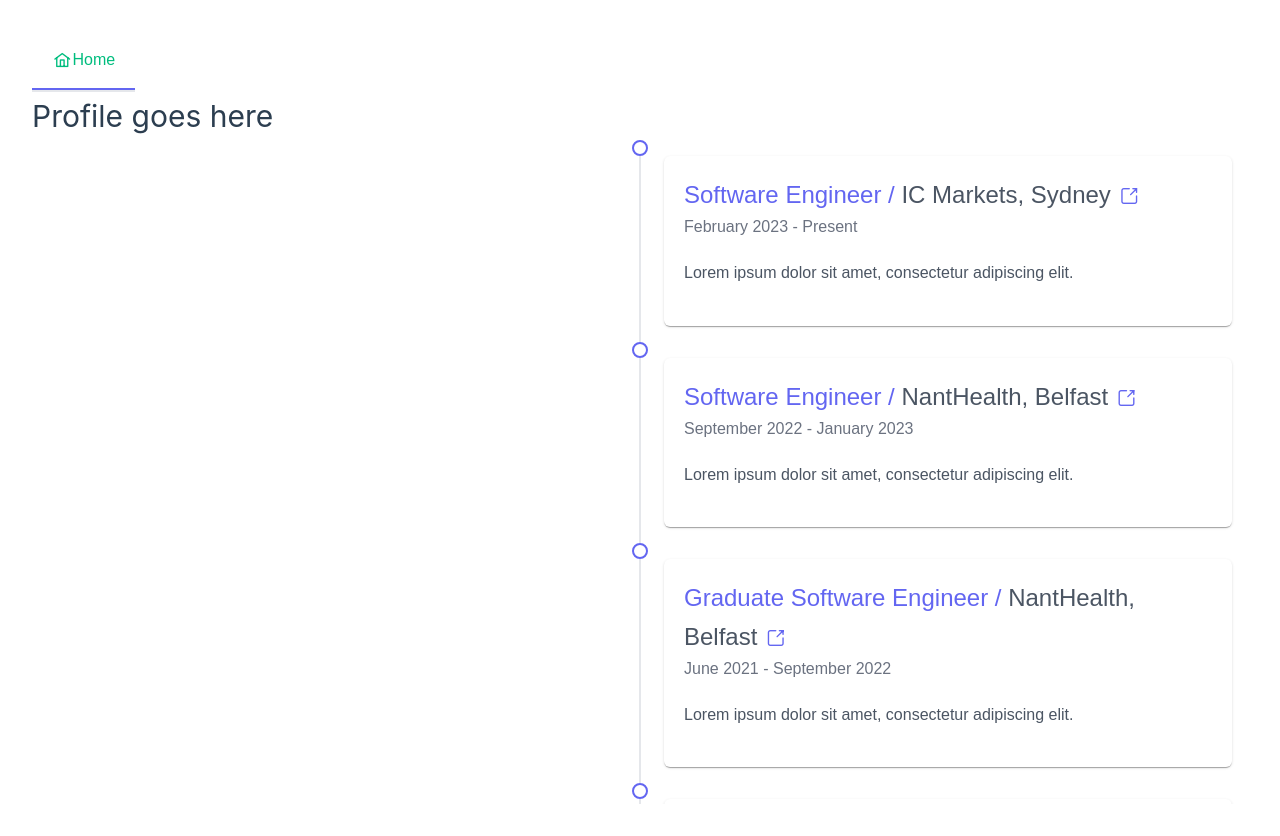
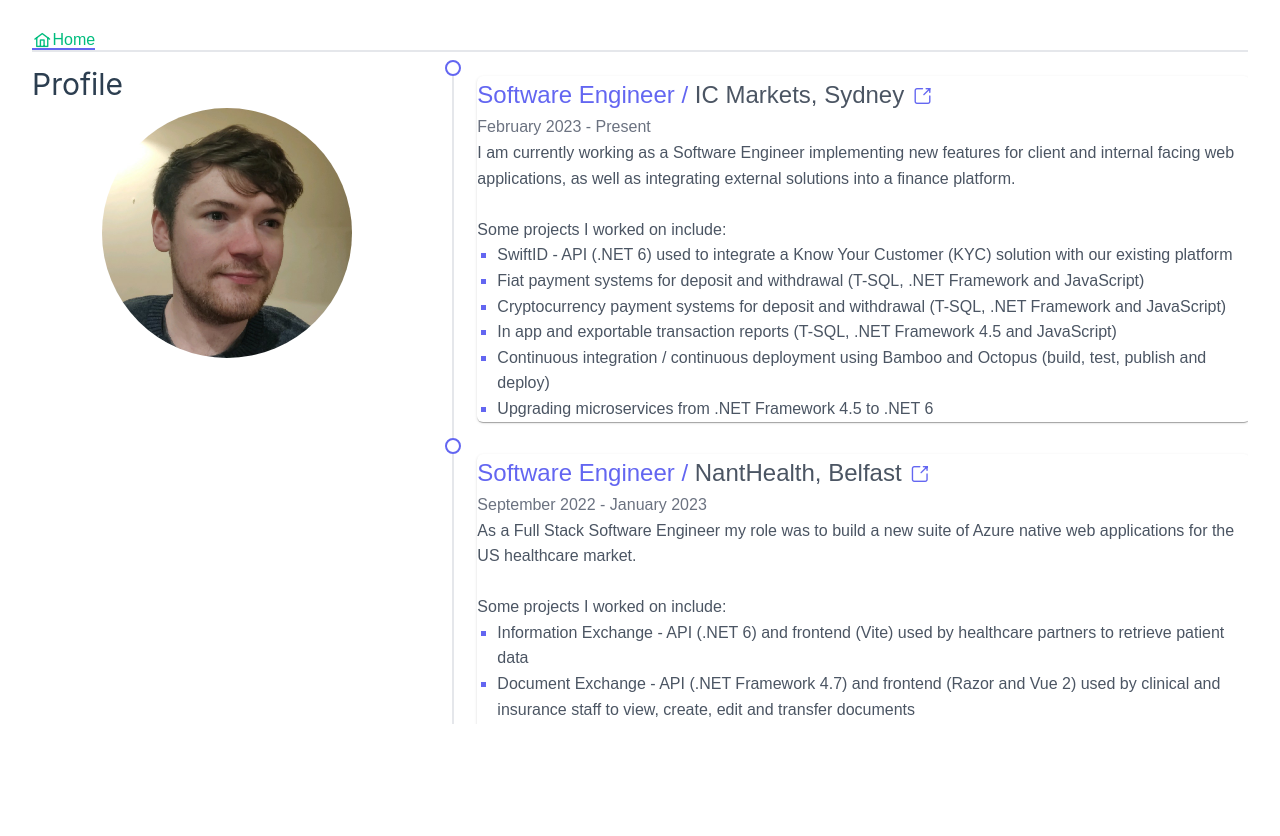
Before and after one commit to ThatGuyKalvin/ThatGuyKalvin.github.io, a Vue app in the folder app/: page / in a window 1280 px wide. After the commit the page ends 800 px from the top, so only its background shows below. Built offline with nearby package versions, Linux system fonts and the light colour scheme; a web font is replaced by a local one.

Commit message:
Update experience and fix layout for all devices

```diff
--- a/app/package.json
+++ b/app/package.json
@@ -19,7 +19,8 @@
     "primeicons": "^6.0.1",
     "primevue": "^3.29.2",
     "vue": "^3.3.4",
-    "vue-router": "^4.2.2"
+    "vue-router": "^4.2.2",
+    "vuetify": "^3.3.12"
   },
   "devDependencies": {
     "@rushstack/eslint-patch": "^1.2.0",
--- a/app/src/App.vue
+++ b/app/src/App.vue
@@ -5,26 +5,22 @@ import ProfileView from './views/ProfileView.vue';
 </script>
 
 <template>
-  <header>
-      <HeaderBar />
+  <header class="header">
+    <HeaderBar />
   </header>
-  <div id="left" class="left">
-    <ProfileView />
-  </div>
-  <div id="right" class="right">
-    <RouterView />
-  </div>
+  <v-row>
+    <v-col cols="12" xs="12" md="4">
+        <ProfileView />
+    </v-col>
+    <v-col cols="12" xs="12" md="8">
+        <RouterView />
+    </v-col>
+  </v-row>
 </template>
 
 
-
 <style scoped>
-@media (min-width: 1024px) {
-
-  header {
-    display: flex;
-    place-items: flex-start;
-    flex-wrap: wrap;
-  }
+.header {
+  padding-bottom: 4px;
 }
 </style>
--- a/app/src/data/experienceData.ts
+++ b/app/src/data/experienceData.ts
@@ -5,7 +5,15 @@ export const experienceList: Experience[] = [
     id: 1,
     company: 'IC Markets',
     role: 'Software Engineer',
-      description: 'Lorem ipsum dolor sit amet, consectetur adipiscing elit.',
+    description: 'I am currently working as a Software Engineer implementing new features for client and internal facing web applications, as well as integrating external solutions into a finance platform.',
+    projects: [
+      "SwiftID - API (.NET 6) used to integrate a Know Your Customer (KYC) solution with our existing platform",
+      "Fiat payment systems for deposit and withdrawal (T-SQL, .NET Framework and JavaScript)",
+      "Cryptocurrency payment systems for deposit and withdrawal (T-SQL, .NET Framework and JavaScript)",
+      "In app and exportable transaction reports (T-SQL, .NET Framework 4.5 and JavaScript)",
+      "Continuous integration / continuous deployment using Bamboo and Octopus (build, test, publish and deploy)",
+      "Upgrading microservices from .NET Framework 4.5 to .NET 6"
+    ],
     date: 'February 2023 - Present',
     website: 'https://icmarkets.com.au',
     city: 'Sydney'
@@ -14,7 +22,18 @@ export const experienceList: Experience[] = [
     id: 2,
     company: 'NantHealth',
     role: 'Software Engineer',
-      description: 'Lorem ipsum dolor sit amet, consectetur adipiscing elit.',
+    description: 'As a Full Stack Software Engineer my role was to build a new suite of Azure native web applications for the US healthcare market.',
+    projects: [
+      "Information Exchange - API (.NET 6) and frontend (Vite) used by healthcare partners to retrieve patient data",
+      "Document Exchange - API (.NET Framework 4.7) and frontend (Razor and Vue 2) used by clinical and insurance staff to view, create, edit and transfer documents",
+      "Portal microservice (header, footer, and menu) using Vite",
+      "Event based logging system (.NET 6) following FHIR industry standard",
+      "Okta log retention system (.NET 6)",
+      "API Manager and IdentityServer4 patching",
+      "Unit, functional, and integration tests (C#, TypeScript and Robot Framework)",
+      "Secure and compliant azure terraform modules for function apps, web apps, networking, etc.",
+      "Continuous integration / continuous deployment using Azure Pipelines (infrastructure, build, test, publish and deploy)"
+    ],
     website: 'https://nanthealth.com',
     date: 'September 2022 - January 2023',
     city: 'Belfast'
@@ -23,7 +42,18 @@ export const experienceList: Experience[] = [
     id: 3,
     company: 'NantHealth',
     role: 'Graduate Software Engineer',
-      description: 'Lorem ipsum dolor sit amet, consectetur adipiscing elit.',
+    description: 'As a Graduate Full Stack Software Engineer my role was to build a new suite of Azure native web applications for the US healthcare market.',
+    projects: [
+      "Information Exchange - API (.NET 6) and frontend (Vite) used by healthcare partners to retrieve patient data",
+      "Document Exchange - API (.NET Framework 4.7) and frontend (Razor and Vue 2) used by clinical and insurance staff to view, create, edit and transfer documents",
+      "Portal microservice (header, footer, and menu) using Vite",
+      "Event based logging system (.NET 6) following FHIR industry standard",
+      "Okta log retention system (.NET 6)",
+      "API Manager and IdentityServer4 patching",
+      "Unit, functional, and integration tests (C#, TypeScript and Robot Framework)",
+      "Secure azure terraform modules for function apps, web apps, networking, etc.",
+      "Continuous integration / continuous deployment using Azure Pipelines (infrastructure, build, test, publish and deploy)"
+    ],
     website: 'https://nanthealth.com',
     date: 'June 2021 - September 2022',
     city: 'Belfast'
@@ -32,7 +62,15 @@ export const experienceList: Experience[] = [
     id: 4,
     company: 'NantHealth',
     role: 'Associate Software Engineer',
-      description: 'Lorem ipsum dolor sit amet, consectetur adipiscing elit.',
+    description: 'As an Associate Stack Software Engineer my role was to implement new features for an existing healthcare platform.',
+    projects: [
+      "Document Exchange - API (.NET Framework 4.7) and frontend (Razor and Vue 2) used by clinical and insurance staff to view, create, edit and transfer documents",
+      "Alerting - API (.NET Core 3.1) and frontend (Razor) used by clinical staff to set up scheduled e-mail alerts for documents with pending actions",
+      "Sealed secrets for sensitive configuration for Kubernetes applications",
+      "Helm and helmsman support for Kubernetes applications",
+      "Unit, functional, and integration tests (C#, TypeScript and Robot Framework)",
+      "Continuous integration / continuous deployment using TeamCity (build, test, publish and deploy)"
+    ],
     website: 'https://nanthealth.com',
     date: 'June 2019 - July 2020',
     city: 'Belfast'
@@ -41,7 +79,17 @@ export const experienceList: Experience[] = [
     id: 5,
     company: 'San Andreas Roleplay',
     role: 'Developer',
-      description: 'Lorem ipsum dolor sit amet, consectetur adipiscing elit.',
+    description: 'This was a voluntary role working for a large Grand Theft Auto: San Andreas Multiplayer roleplay gaming community.',
+    projects: [
+      "Rewriting player data to use MySQL instead of .ini files",
+      "Housing for players to buy/sell with in game currency",
+      "Cars for players to buy/sell with in game currency",
+      "Anticheat for armour, weapon and car hacking",
+      "Factions with special abilities, such as police",
+      "Side missions",
+      "Team deathmatch and capture the flag events",
+      "Custom mapping for donators"
+    ],
     website: 'https://gta-sarp.com',
     date: 'June 2014 - June 2017',
     city: 'Belfast'
--- a/app/src/main.ts
+++ b/app/src/main.ts
@@ -1,4 +1,4 @@
-import './assets/main.css'
+import './assets/css/main.css'
 
 import { createApp } from 'vue'
 import { createPinia } from 'pinia'
@@ -10,10 +10,23 @@ import router from './router'
 import "primevue/resources/themes/lara-light-indigo/theme.css";
 import "primevue/resources/primevue.min.css";
 
+// Vuetify
+import 'vuetify/styles'
+import { createVuetify } from 'vuetify'
+import * as components from 'vuetify/components'
+import * as directives from 'vuetify/directives'
+
+const vuetify = createVuetify({
+  components,
+  directives,
+})
+
+
 const app = createApp(App)
 
 app.use(createPinia())
 app.use(router)
-app.use(PrimeVue, { ripple: true });
+app.use(PrimeVue, { ripple: true })
+app.use(vuetify)
 
 app.mount('#app')
--- a/app/src/models/Experience.ts
+++ b/app/src/models/Experience.ts
@@ -5,5 +5,6 @@ export interface Experience {
     description: string;
     date: string;
     city: string;
+    projects?: string[];
     website?: string;
   }
--- a/app/src/router/index.ts
+++ b/app/src/router/index.ts
@@ -1,5 +1,6 @@
 import { createRouter, createWebHistory } from 'vue-router'
 import ExperienceView from '../views/ExperienceView.vue'
+import ProfileView from '../views/ProfileView.vue'
 
 const router = createRouter({
   history: createWebHistory(import.meta.env.BASE_URL),
@@ -10,6 +11,11 @@ const router = createRouter({
       component: ExperienceView
     },
     {
+      path: '/profile',
+      name: 'profile',
+      component: ProfileView
+    },
+    {
       path: '/:catchAll(.*)',
       redirect: { name: 'experience' }
     }
--- a/app/src/views/ExperienceView.vue
+++ b/app/src/views/ExperienceView.vue
@@ -9,7 +9,7 @@ import { experienceList } from '../data/experienceData';
 <template>
   <main>
     <ScrollPanel style="height: 83vh;">
-    <Timeline :value="experienceList" align="left" class="customized-timeline">
+    <Timeline :value="experienceList" class="customized-timeline">
       <template #content="slotProps">
           <Card>
             <template #title>
@@ -26,6 +26,14 @@ import { experienceList } from '../data/experienceData';
               <p>
                 {{slotProps.item.description}}
               </p>
+
+              <div v-if="slotProps.item.projects && slotProps.item.projects.length > 0">
+                <br>
+                  Some projects I worked on include:
+                  <ul class="projects-list">
+                    <li v-for="project in slotProps.item.projects" :key="project">{{ project }}</li>
+                  </ul>
+              </div>
             </template>
           </Card>
       </template>
@@ -40,6 +48,14 @@ import { experienceList } from '../data/experienceData';
   color: var(--primary-color); /* Replace with your primary color */
 }
 
+.projects-list {
+  list-style-type:square;
+  padding-left: 20px;
+}
+
+.projects-list li::marker {
+  color: var(--primary-color); /* Set the desired color for the bullet points */
+}
 
 .company-info {
   color: var(--secondary-color); /* Replace with your secondary color */
@@ -49,4 +65,8 @@ import { experienceList } from '../data/experienceData';
     padding: 1rem 1rem;
 }
 
+:deep(.p-timeline.p-timeline-vertical .p-timeline-event-opposite) {
+    display: none;
+}
+
 </style>
--- a/app/src/views/ProfileView.vue
+++ b/app/src/views/ProfileView.vue
@@ -1,5 +1,22 @@
+<script setup lang="ts">
+import Image from 'primevue/image';
+</script>
+
 <template>
   <div class="profile">
-    <h1>Profile goes here</h1>
+    <h1>Profile</h1>
+    <div class="circular-image" >
+        <Image src="./images/headshot.jpg" alt="Headshot" width="250" />
+    </div>
   </div>
 </template>
+
+<style scoped>
+.circular-image {
+  width: 250px; /* Set the desired width */
+  height: 250px; /* Set the desired height */
+  border-radius: 50%; /* Creates a circular shape */
+  overflow: hidden; /* Ensures the image stays within the circle */
+  margin: 0 auto; /* Center the circle */
+}
+</style>
```
Also changed, not shown: app/public/images/headshot.jpg (added), app/src/assets/css/base.css (renamed from app/src/assets/base.css), app/src/assets/css/main.css (renamed from app/src/assets/main.css), 1 other file (tests, documents, lock files or other folders). Lines whose indentation alone changed are shown as unchanged.
